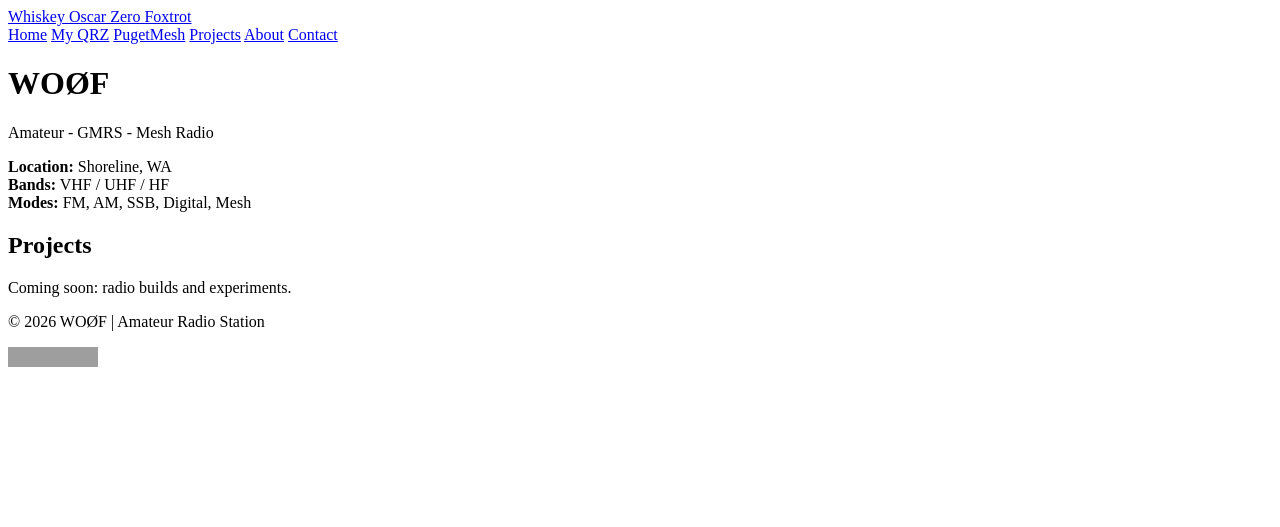
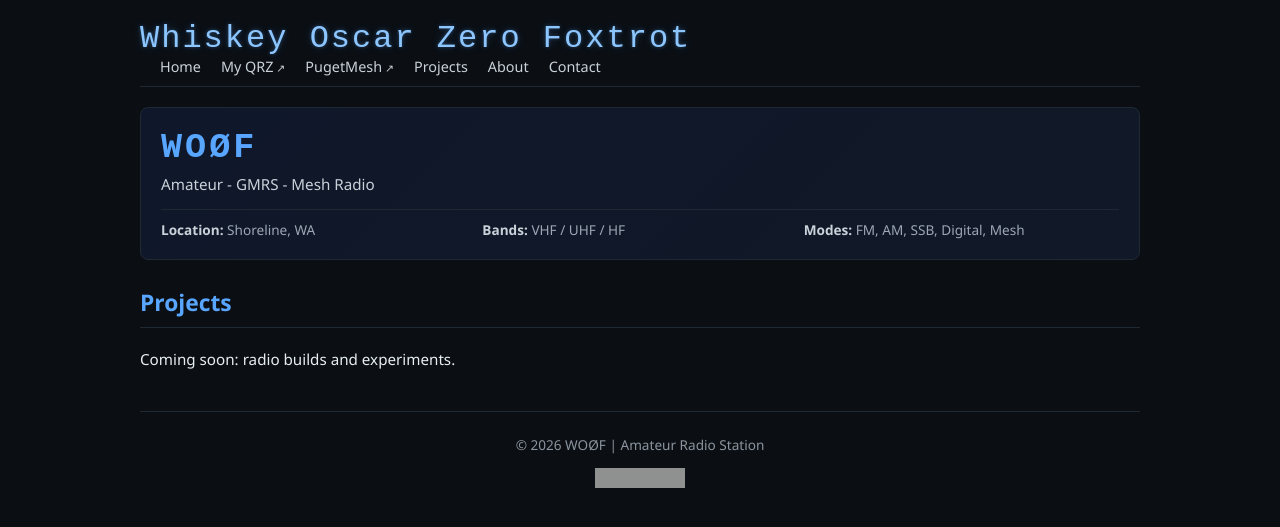
Before and after one commit to Lymitliss/Lymitliss.github.io, a Jekyll site: the page built from projects.md, in a window 1280 px wide. Shown: the top 527 px of the page. Built offline with Jekyll 4.4.1, drawn with Linux system fonts in a browser that asks for light colours; grey boxes are pictures that could not be loaded.

Commit message:
Update style.css

```diff
--- a/assets/style.css
+++ b/assets/style.css
@@ -1,3 +1,203 @@
+/* GLOBAL */
+body {
+  margin: 0;
+  font-family: "Segoe UI", Arial, sans-serif;
+  background: #0b0f14;
+  color: #e6edf3;
+  font-size: 15px;
+}
+
+.container {
+  max-width: 1000px;
+  margin: auto;
+  padding: 20px;
+}
+
+/* NAVBAR */
+.navbar {
+  display: flex;
+  justify-content: space-between;
+  align-items: center;
+  flex-wrap: wrap;
+  border-bottom: 1px solid #1f2933;
+  padding-bottom: 10px;
+  margin-bottom: 20px;
+}
+
+.logo {
+  font-family: "JetBrains Mono", monospace;
+  font-size: 2rem;
+  color: #58a6ff;
+  letter-spacing: 2px;
+  text-decoration: none;
+}
+
+/* SOFT SIGNAL PULSE */
+.signal-pulse {
+  animation: signalPulse 3.2s ease-in-out infinite;
+}
+
+@keyframes signalPulse {
+  0%,
+  100% {
+    color: #58a6ff;
+    text-shadow: 0 0 0 rgba(88, 166, 255, 0);
+  }
+  50% {
+    color: #8fc7ff;
+    text-shadow:
+      0 0 4px rgba(88, 166, 255, 0.35),
+      0 0 10px rgba(88, 166, 255, 0.18);
+  }
+}
+
+.nav-links {
+  display: flex;
+  flex-wrap: wrap;
+}
+
+.nav-links a {
+  margin-left: 20px;
+  text-decoration: none;
+  color: #c9d1d9;
+  font-weight: 500;
+  font-size: 0.9rem;
+}
+
+.nav-links a:hover {
+  color: #58a6ff;
+}
+
+.nav-links a[target="_blank"]::after {
+  content: " ↗";
+  font-size: 0.75em;
+}
+
+/* HERO */
+.hero {
+  background: linear-gradient(135deg, #0f172a, #111827);
+  padding: 20px;
+  border: 1px solid #1f2933;
+  border-radius: 8px;
+  margin-bottom: 25px;
+}
+
+.hero-title {
+  margin: 0;
+  font-family: "JetBrains Mono", monospace;
+  font-size: 2.2rem;
+  color: #58a6ff;
+  letter-spacing: 3px;
+}
+
+.hero-subtitle {
+  margin-top: 6px;
+  font-size: 0.95rem;
+  color: #c9d1d9;
+}
+
+.station-info {
+  margin-top: 12px;
+  padding-top: 10px;
+  border-top: 1px solid #1f2933;
+  display: grid;
+  grid-template-columns: repeat(auto-fit, minmax(180px, 1fr));
+  gap: 6px;
+  font-size: 0.85rem;
+  color: #9da7b3;
+}
+
+.station-info strong {
+  color: #c9d1d9;
+}
+
+/* CONTENT */
+main {
+  line-height: 1.6;
+  font-size: 0.95rem;
+}
+
+h2 {
+  color: #58a6ff;
+  border-bottom: 1px solid #1f2933;
+  padding-bottom: 5px;
+  margin-top: 25px;
+}
+
+h3 {
+  color: #c9d1d9;
+  margin-top: 0;
+}
+
+/* PROPAGATION */
+.propagation {
+  margin-bottom: 25px;
+}
+
+.propagation-widget {
+  margin-top: 10px;
+  text-align: center;
+}
+
+.propagation-widget img {
+  max-width: 100%;
+  height: auto;
+  border: 1px solid #1f2933;
+  border-radius: 6px;
+  background: #111827;
+}
+
+.prop-grid {
+  display: grid;
+  grid-template-columns: repeat(auto-fit, minmax(260px, 1fr));
+  gap: 15px;
+  margin-top: 15px;
+}
+
+.prop-card {
+  background: #0f172a;
+  border: 1px solid #1f2933;
+  border-left: 4px solid #58a6ff;
+  border-radius: 6px;
+  padding: 15px;
+}
+
+.prop-note {
+  margin-top: 0;
+  color: #9da7b3;
+  font-size: 0.9rem;
+}
+
+.prop-card ul {
+  margin: 10px 0 0 18px;
+  padding: 0;
+}
+
+.prop-card li {
+  margin-bottom: 8px;
+}
+
+.band-list {
+  display: grid;
+  gap: 8px;
+}
+
+.band-list div {
+  display: flex;
+  justify-content: space-between;
+  gap: 10px;
+  padding: 8px 10px;
+  background: #111827;
+  border: 1px solid #1f2933;
+  border-radius: 4px;
+}
+
+.band-list span {
+  color: #9da7b3;
+  text-align: right;
+  font-size: 0.88rem;
+}
+
 .band-status-list {
   margin-top: 12px;
   display: grid;
@@ -42,3 +242,67 @@
   background: #da3633;
   color: #fff;
 }
+
+/* TABLES */
+table {
+  width: 100%;
+  border-collapse: collapse;
+  margin-top: 20px;
+}
+
+th, td {
+  border: 1px solid #1f2933;
+  padding: 10px;
+  text-align: left;
+}
+
+th {
+  background: #111827;
+  color: #58a6ff;
+}
+
+tr:nth-child(even) {
+  background: #0f172a;
+}
+
+/* FOOTER */
+footer {
+  margin-top: 40px;
+  padding-top: 10px;
+  border-top: 1px solid #1f2933;
+  font-size: 0.85rem;
+  color: #8b949e;
+  text-align: center;
+}
+
+.counter {
+  margin-top: 10px;
+  text-align: center;
+  opacity: 0.9;
+}
+
+/* MOBILE */
+@media (max-width: 700px) {
+  .logo {
+    font-size: 1.7rem;
+  }
+
+  .hero-title {
+    font-size: 1.8rem;
+  }
+
+  .nav-links a {
+    margin-left: 0;
+    margin-right: 14px;
+    margin-top: 8px;
+  }
+
+  .band-list div {
+    flex-direction: column;
+    align-items: flex-start;
+  }
+
+  .band-list span {
+    text-align: left;
+  }
+}
```
